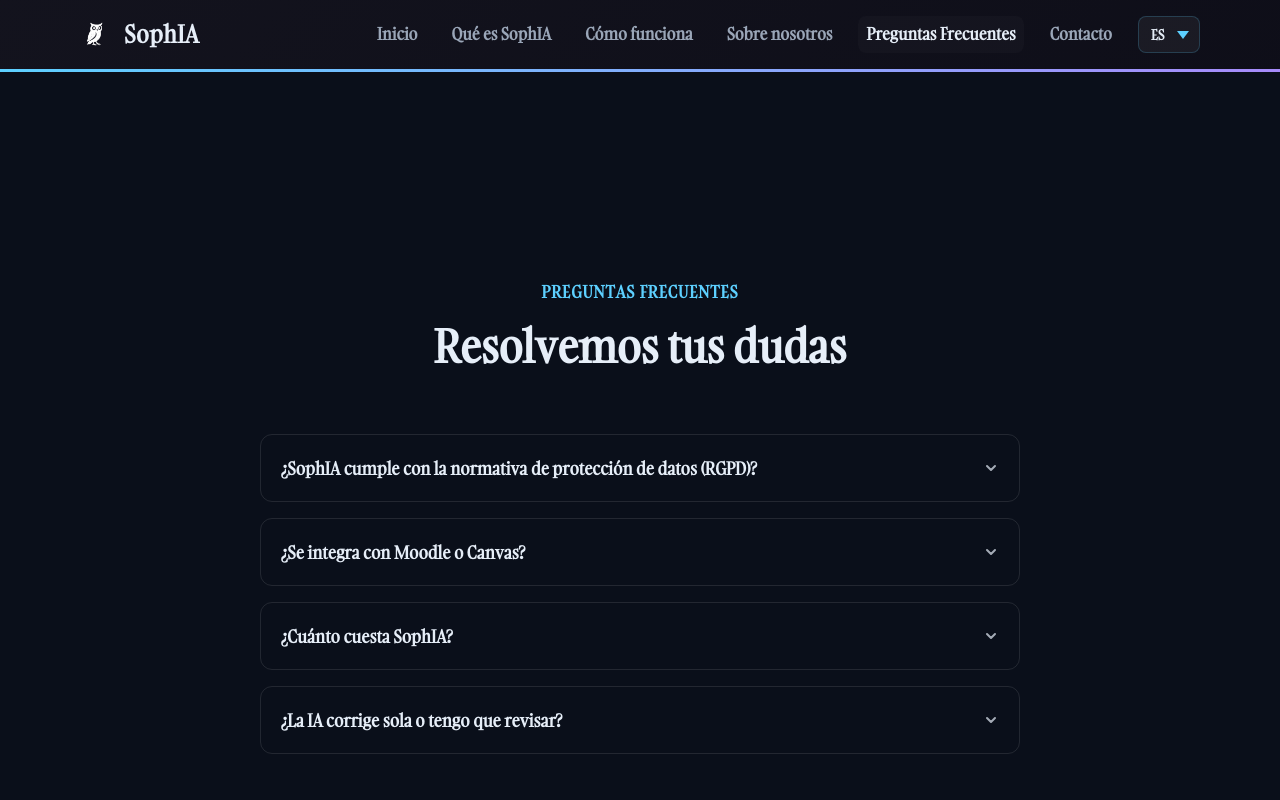
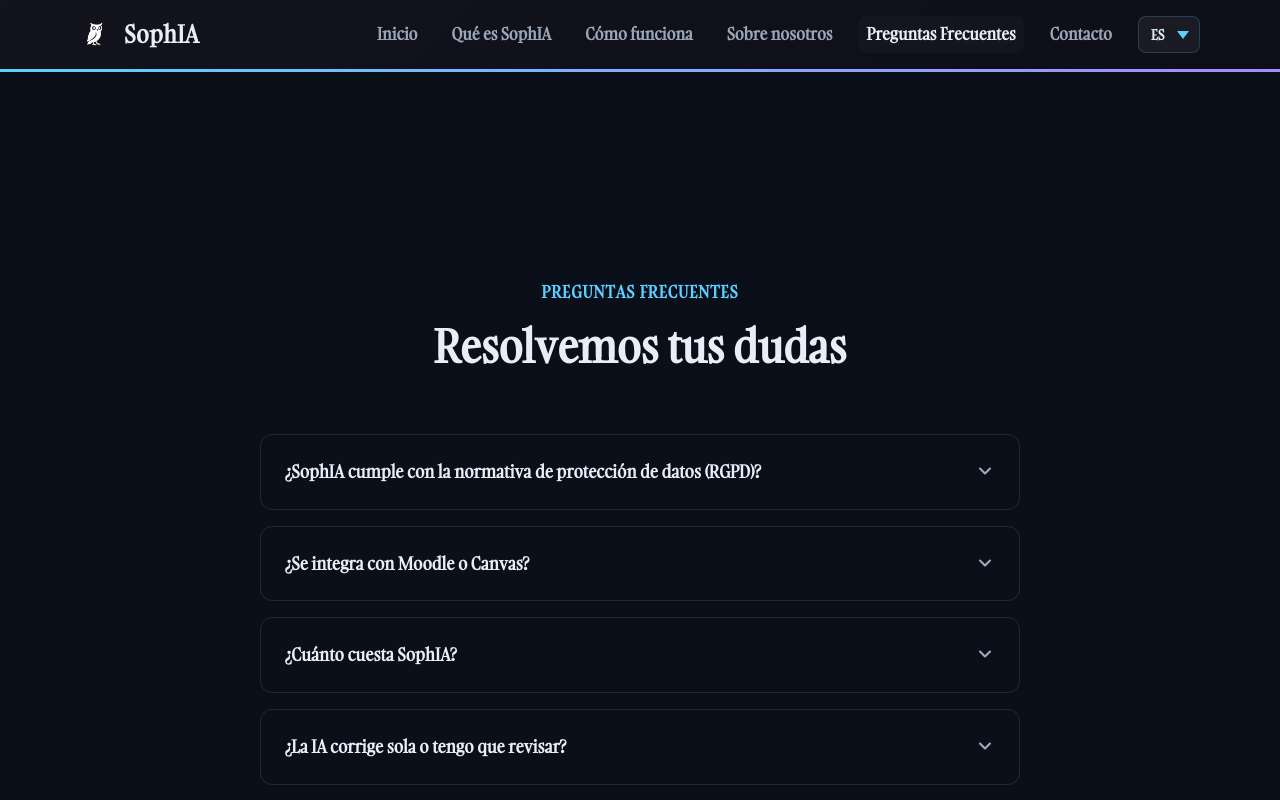
Before and after one commit to ikeracv28/IkerWebSophIA, a Next.js app in the folder SophIA_web-main/: page /faq in a window 1280 px wide. Built offline with nearby package versions, Linux system fonts and the light colour scheme.

Commit message:
style: Improve FAQ component layout and spacing for better readability

```diff
--- a/SophIA_web-main/components/FAQ.js
+++ b/SophIA_web-main/components/FAQ.js
@@ -32,29 +32,33 @@ export default function FAQ({ t }) {
                             onClick={() => toggleAccordion(idx)}
                             style={{
                                 width: '100%',
-                                padding: '20px',
+                                padding: '24px', // Increased padding for breathing room
                                 display: 'flex',
                                 justifyContent: 'space-between',
-                                alignItems: 'center',
+                                alignItems: 'flex-start', // Align to top in case of multi-line text
+                                gap: '16px', // Clear gap between text and icon
                                 background: 'none',
                                 border: 'none',
                                 color: 'var(--fg)',
                                 fontSize: '1.1rem',
                                 fontWeight: '600',
                                 cursor: 'pointer',
-                                textAlign: 'left'
+                                textAlign: 'left',
+                                lineHeight: '1.4' // Better line height for multi-line questions
                             }}
                         >
-                            <span style={{ marginRight: '16px' }}>{item.q}</span>
+                            <span style={{ flex: 1 }}>{item.q}</span>
                             <span style={{
                                 display: 'inline-flex',
                                 alignItems: 'center',
                                 justifyContent: 'center',
+                                marginTop: '2px', // Slight optical adjustment for top alignment
                                 transform: activeIndex === idx ? 'rotate(180deg)' : 'rotate(0deg)',
                                 transition: 'transform 0.3s ease',
-                                opacity: 0.7
+                                opacity: 0.7,
+                                flexShrink: 0 // Prevent icon from shrinking
                             }}>
-                                <svg width="16" height="16" viewBox="0 0 24 24" fill="none" stroke="currentColor" strokeWidth="3" strokeLinecap="round" strokeLinejoin="round">
+                                <svg width="20" height="20" viewBox="0 0 24 24" fill="none" stroke="currentColor" strokeWidth="2.5" strokeLinecap="round" strokeLinejoin="round">
                                     <path d="M6 9l6 6 6-6" />
                                 </svg>
                             </span>
@@ -64,10 +68,11 @@ export default function FAQ({ t }) {
                                 height: activeIndex === idx ? 'auto' : '0',
                                 overflow: 'hidden',
                                 opacity: activeIndex === idx ? 1 : 0,
-                                transition: 'all 0.3s ease'
+                                transition: 'all 0.3s ease',
+                                borderTop: activeIndex === idx ? '1px solid rgba(255,255,255,0.1)' : '1px solid transparent'
                             }}
                         >
-                            <div style={{ padding: '0 20px 24px 20px', color: 'var(--muted)', lineHeight: '1.6' }}>
+                            <div style={{ padding: '24px', color: 'var(--muted)', lineHeight: '1.6' }}>
                                 {item.a}
                             </div>
                         </div>
```
